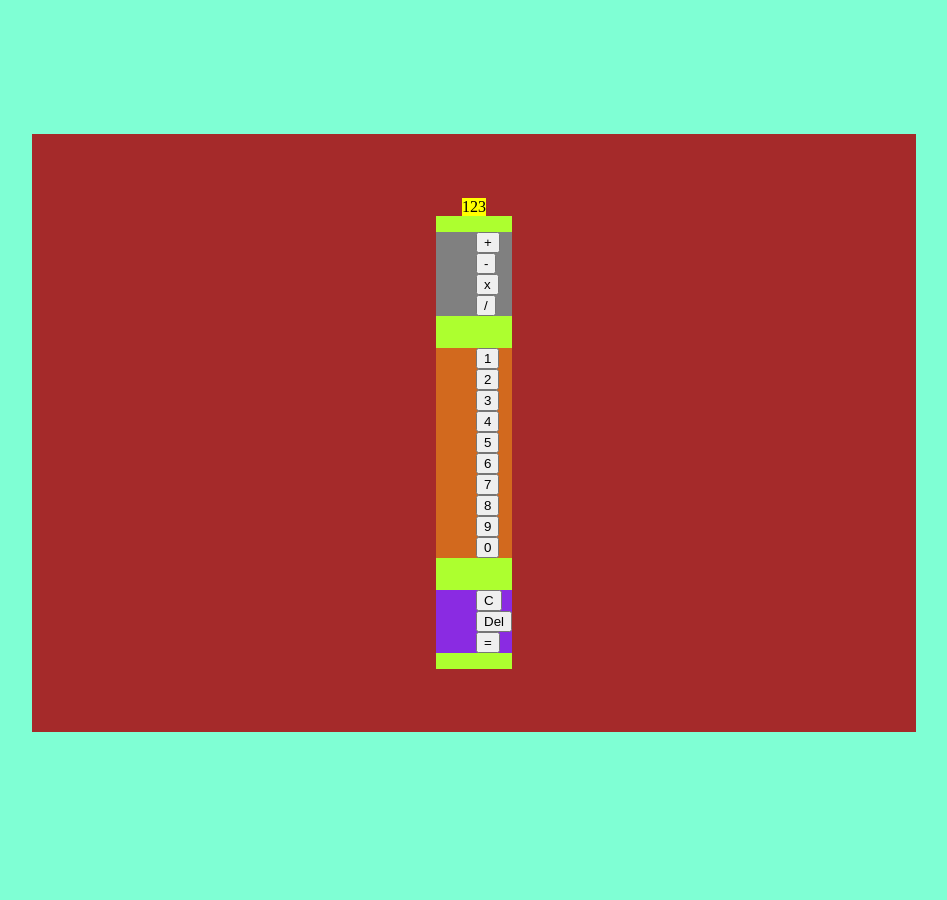
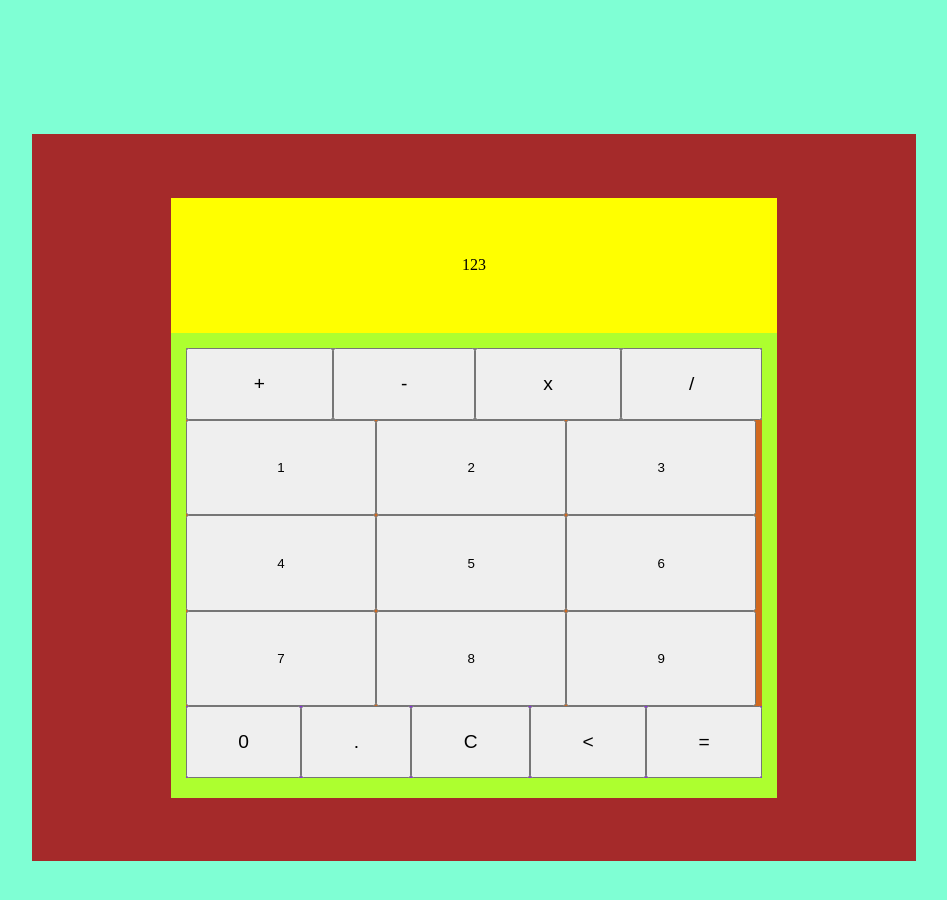
Before and after one commit to MOGARRR/top_calculator, a plain HTML site: page index.html in a window 1280 px wide. Shown: the whole page, without its empty margins (166-1113 px from the left). Before the commit the page ends 866 px from the top, so only its background shows below. Drawn offline with Linux system fonts and the light colour scheme.

Commit message:
first css draft finished.

```diff
--- a/index.html
+++ b/index.html
@@ -9,30 +9,31 @@
   <body>
     <div id="container">
       <div id="display">123</div>
-      <div class="buttonContainer">
-        <ol id="operators">
-         <li id="add"><button>+</button></li>
-         <li id="subtract"><button>-</button></li>
-         <li id="multiply"><button>x</button></li>
-         <li id="devide"><button>/</button></li>
-        </ol>
-        <ol id="numbersList">
-          <li id="1"><button>1</button></li>
-          <li id="2"><button>2</button></li>
-          <li id="3"><button>3</button></li>
-          <li id="4"><button>4</button></li>
-          <li id="5"><button>5</button></li>
-          <li id="6"><button>6</button></li>
-          <li id="7"><button>7</button></li>
-          <li id="8"><button>8</button></li>
-          <li id="9"><button>9</button></li>
-          <li id="0"><button>0</button></li>
-        </ol>
-        <ol id="calOptions">
-          <li id="clear"><button>C</button></li>
-          <li id="delete"><button>Del</button></li>
-          <li id="equal"><button>=</button></li>
-        </ol>
+      <div id="buttonContainer">
+        <div id="operators">
+         <button class="operateButtons" id="add">+</button>
+         <button class="operateButtons" id="subtract">-</button>
+         <button class="operateButtons" id="multiply">x</button>
+         <button class="operateButtons" id="devide">/</button>
+        </div>
+        <div id="numbersList">
+          <button class="numbers">1</button>
+          <button class="numbers">2</button>
+          <button class="numbers">3</button>
+          <button class="numbers">4</button>
+          <button class="numbers">5</button>
+          <button class="numbers">6</button>
+          <button class="numbers">7</button>
+          <button class="numbers">8</button>
+          <button class="numbers">9</button>
+        </div>
+        <div id="calOptions">
+          <button class="calButtons" id="0">0</button>
+          <button class="calButtons" id="decimal">.</button>
+          <button class="calButtons" id="clear">C</button>
+          <button class="calButtons" id="delete"><</button>
+          <button class="calButtons" id="equal">=</button>
+        </div>
       </div>
     </div>
   </body>
--- a/style.css
+++ b/style.css
@@ -8,8 +8,9 @@ body{
   display: flex;
   justify-content: center;
   align-items: center;
-  flex: auto;
   margin: 10% 15%;
+  height: 75vh;
+  width: 65vw;
   flex-direction: column;
   padding: 5%;
   border-style: solid;
@@ -17,21 +18,51 @@ body{
 }
 #display{
   background-color: yellow;
+  height: 25%;
+  width: 80%;
+  display: flex;
+  justify-content: center;
+  align-items: center;
 }
-.buttonContainer{
+#buttonContainer{
   background-color: greenyellow;
+  padding: 2%;
   display: flex;
   flex-direction: column;
+  align-items: center;
+  height: 80%;
+  width: 76%;
 }
 #operators{
   background-color: gray;
+  display: flex;
+  width: 100%;
+  height: 16.5%;
 }
 #numbersList{
   background-color: chocolate;
+  display: flex;
+  align-items: s;
+  flex-wrap: wrap;
+  width: 100%;
+  height: 66%;
 }
 #calOptions{
   background-color: blueviolet;
+  display: flex;
+  width: 100%;
+  height: 16.5%;
 }
-ol{
-  list-style-type: none;
+
+.operateButtons{
+ flex: auto;
+  font-size: larger;
 }
+
+.calButtons{
+  flex: auto;
+  font-size: larger;
+}
+.numbers{
+  width: 33%;
+}
```
